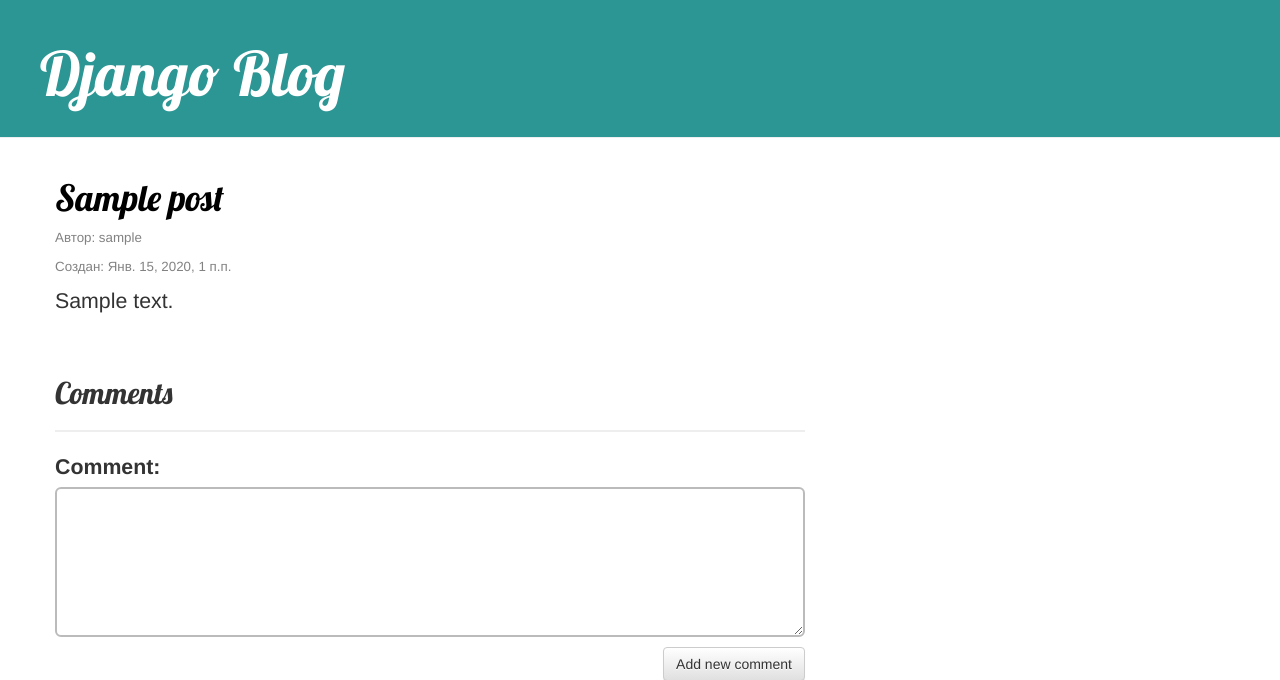
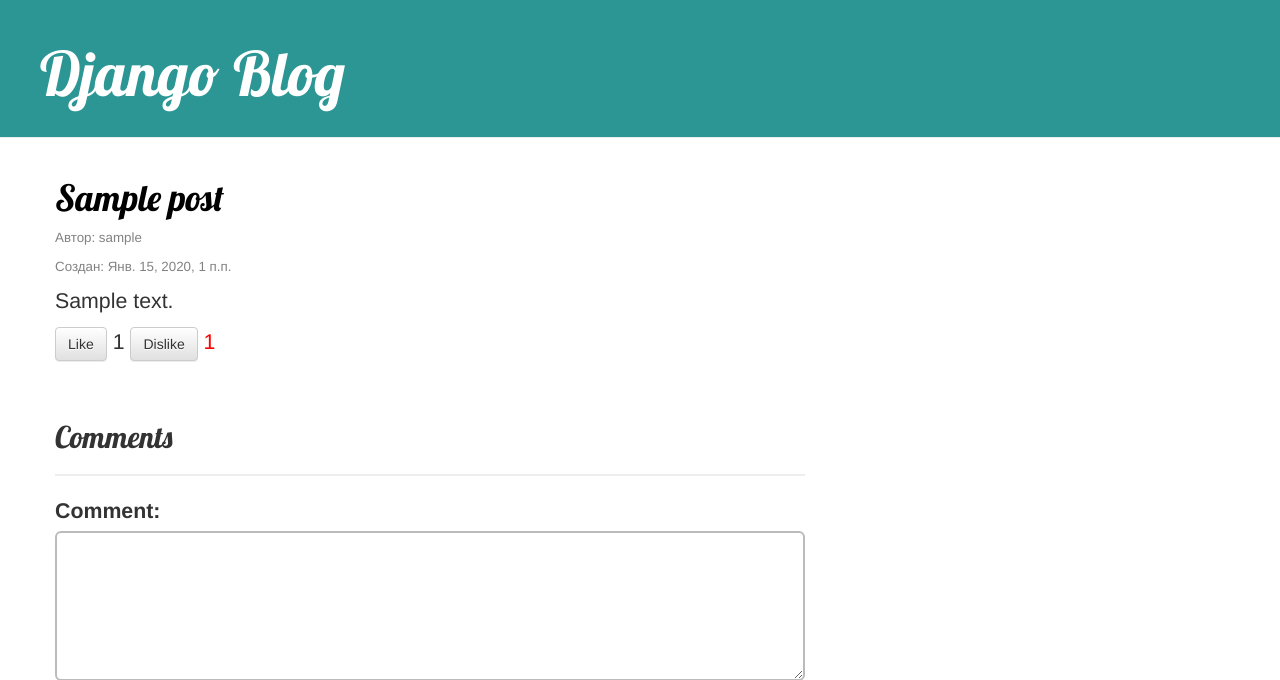
Before and after one commit to anvandev/TMS_Django, a Django app: page /post/detail/1/ in a window 1280 px wide. Shown: the top 680 px of the page. Run offline with Django 3.2, Linux system fonts and the light colour scheme; tables that the repository leaves empty hold one stand-in row (values such as "Sample post"); some libraries are stand-ins or nearby versions.

Commit message:
add lke/dislike option, add views count

```diff
--- a/post/models.py
+++ b/post/models.py
@@ -7,6 +7,9 @@
     title = models.CharField(max_length=56, verbose_name='Название')
     text = models.TextField(verbose_name='Текст')
     created_date = models.DateTimeField(default=timezone.now, verbose_name='Дата создания')
+    view = models.IntegerField(default=0, verbose_name='Просмотры')
+    like = models.IntegerField(default=0, verbose_name='Лайк')
+    dislike = models.IntegerField(default=0, verbose_name='Дизлайк')
 
     class Meta:
         verbose_name = ' Пост '
--- a/post/templates/post/post_detail.html
+++ b/post/templates/post/post_detail.html
@@ -12,6 +12,27 @@
                 <p> Создан: {{ post.created_date }}</p>
             </div>
             <p>{{ post.text|linebreaksbr }}</p>
+            <div>
+                <div style="display: inline-block">
+                    <a class="btn btn-default" href="{% url 'post_like' post_pk=post.pk %}">
+                        <span>Like</span>
+                    </a>
+                </div>
+
+                <div style="display: inline-block">
+                    {{post.like}}
+                </div>
+
+                <div style="display: inline-block">
+                    <a class="btn btn-default" href="{% url 'post_dislike' post_pk=post.pk %}">
+                        <span>Dislike</span>
+                    </a>
+                </div>
+
+                <div style="display: inline-block">
+                    <a style="text-decoration: none; color: red">{{post.dislike}}</a>
+                </div>
+            </div>
 
             <h2 style="margin-top: 60px;"> Comments </h2>
             <hr>
--- a/post/templates/post/post_list.html
+++ b/post/templates/post/post_list.html
@@ -7,6 +7,7 @@
             <div class="date">
                 <p> Автор: {{ post.author }}, Создан: {{ post.created_date }}</p>
                 <p> Comments: {{ post.comments.count }} </p>
+                <p> Просмотры: {{ post.view }} </p>
             </div>
 <!--            <p>{{ post.text|linebreaksbr }}</p>-->
         </div>
--- a/post/urls.py
+++ b/post/urls.py
@@ -11,5 +11,8 @@
     path('comment/remove/<int:comment_pk>/', views.comment_remove, name='comment_remove'),
     path('post/<int:post_pk>/comment/new/', views.comment_new, name='comment_new'),
     path('post/comment/edit/<int:comment_pk>/', views.comment_edit, name='comment_edit'),
+    path('post/detail/<int:post_pk>/like/', views.post_like, name='post_like'),
+    path('post/detail/<int:post_pk>/dislike/', views.post_dislike, name='post_dislike'),
+
 
 ]
--- a/post/views.py
+++ b/post/views.py
@@ -15,6 +15,8 @@
     post = get_object_or_404(Post, pk=post_pk)
     comments = Comment.objects.filter(post=post_pk)
     comment_form = CommentForm()
+    post.view += 1
+    post.save()
     return render(request, 'post/post_detail.html', {'post': post, 'comments': comments, 'comment_form': comment_form})
 
 
@@ -89,3 +91,17 @@
     else:
         comment_form = CommentForm(instance=comment)
     return render(request, 'post/comment_edit.html', {'comment_form': comment_form})
+
+
+def post_like(request, post_pk):
+    post = get_object_or_404(Post, pk=post_pk)
+    post.like += 1
+    post.save()
+    return redirect('post_detail', post_pk=post.pk)
+
+
+def post_dislike(request, post_pk):
+    post = get_object_or_404(Post, pk=post_pk)
+    post.dislike += 1
+    post.save()
+    return redirect('post_detail', post_pk=post.pk)
```
Also changed, not shown: post/migrations/0007_post_view.py (added), post/migrations/0008_auto_20201118_2053.py (added).
